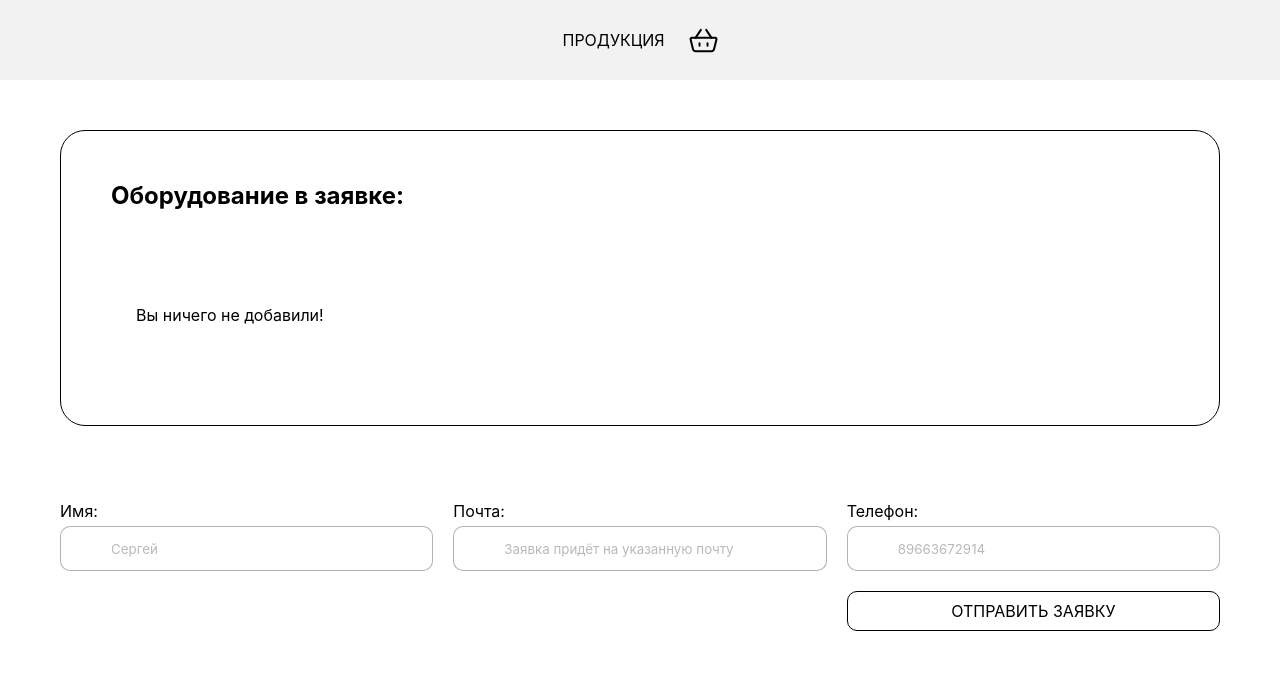
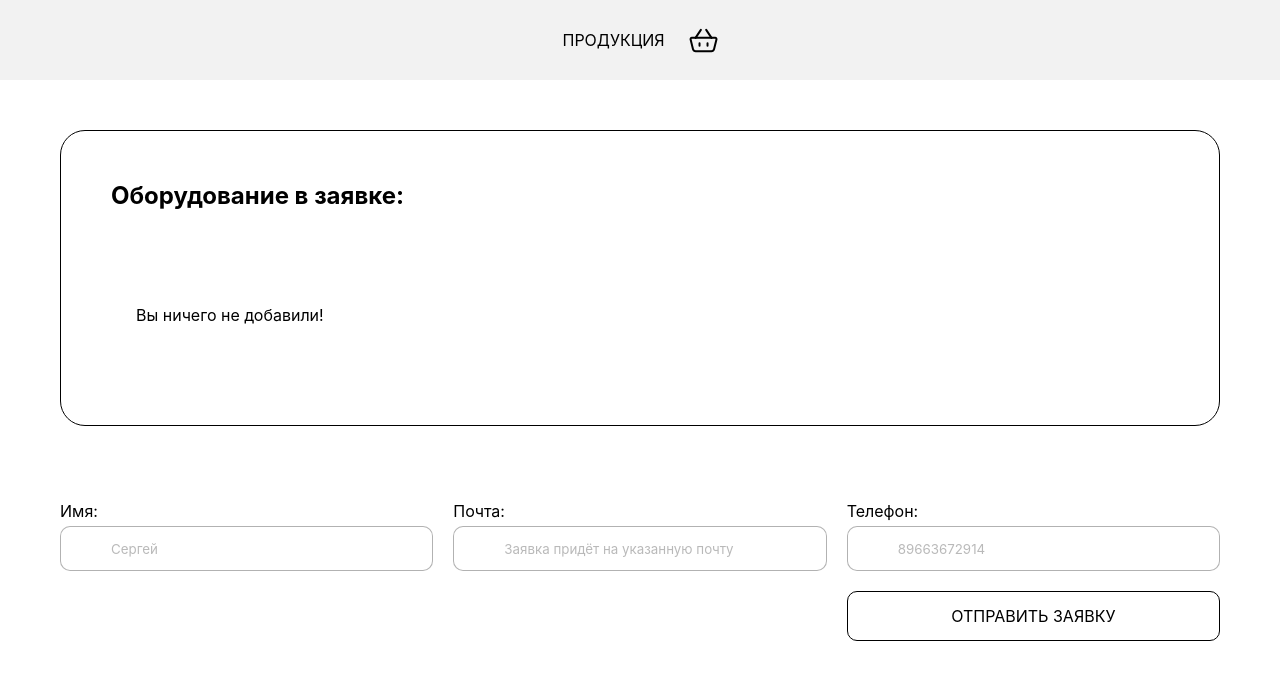
Before and after one commit to rjadyshkom/shopping-cart-demo, a React (Create React App) app: page /request in a window 1280 px wide. Shown: the top 680 px of the page. Built offline with nearby package versions, Linux system fonts and the light colour scheme.

Commit message:
fix: button styles

```diff
--- a/src/components/UI/button/Button.module.css
+++ b/src/components/UI/button/Button.module.css
@@ -1,7 +1,7 @@
 .button {
     background-color: transparent;
     color: #000;
-    padding: 10px 20px;
+    padding: 15px 25px;
     font-size: 16px;
     line-height: 18px;
     outline: none;
@@ -9,7 +9,6 @@
     box-shadow: none;
     white-space: nowrap;
     cursor: pointer;
-    min-width: 195px;
     user-select: none;
     border-radius: 10px;
     text-transform: uppercase;
--- a/src/components/UI/products/filter/Filter.module.css
+++ b/src/components/UI/products/filter/Filter.module.css
@@ -10,7 +10,7 @@
 .container {
     display: inline-flex;
     flex-wrap: wrap;
-    gap: 20px;
+    gap: 20px 10px;
 }
 
 .label {
@@ -21,6 +21,7 @@
     color: #000;
     cursor: pointer;
     user-select: none;
+    font-size: 16px;
 }
 
 .label:hover {
```
